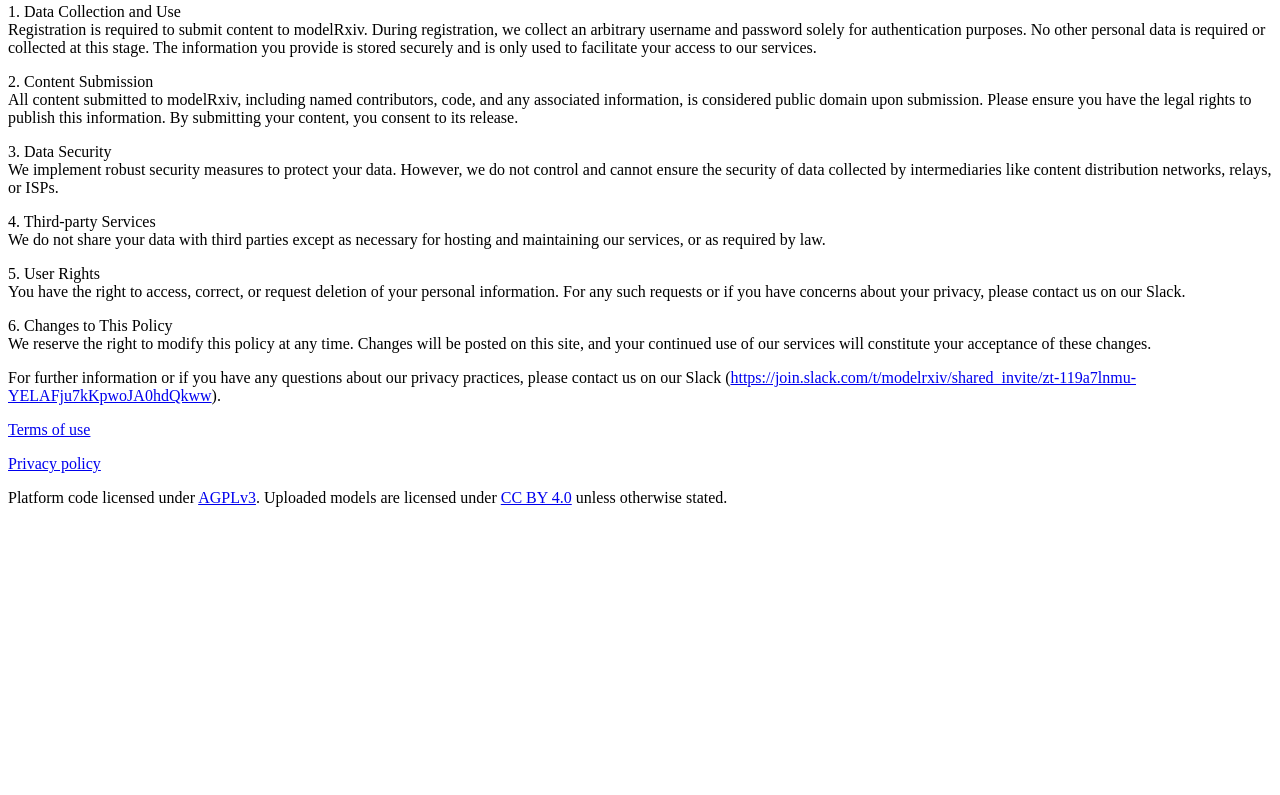
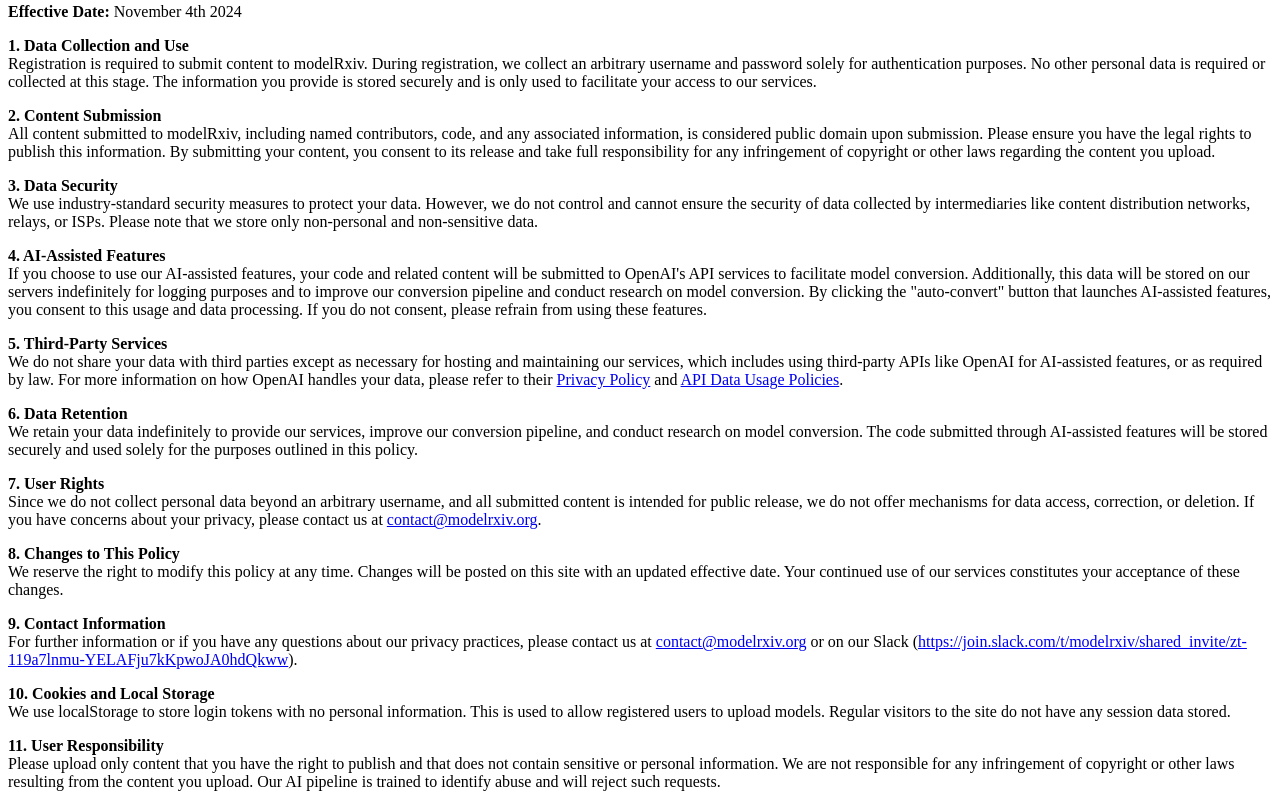
Before and after one commit to carrowkeel/modelrxiv, a plain HTML site: page privacy.html in a window 1280 px wide. Shown: the part 82-877 px from the top of the page. Before the commit the page ends 800 px from the top, so only its background shows below. Drawn offline with Linux system fonts and the light colour scheme; a script that the page names is missing.

Commit message:
updating privacy to reflect data sent to LLMs + storage of conversion requests

```diff
--- a/privacy.html
+++ b/privacy.html
@@ -14,25 +14,39 @@
 </header>
 <div class="wrap">
 	<div class="main">
-		<h3>Privacy policy</h3>
-		<p>1. Data Collection and Use<br>
+		<h3>Privacy Policy</h3>
+		<p><strong>Effective Date:</strong> November 4th 2024</p>
+		<p><strong>1. Data Collection and Use</strong><br>
 		Registration is required to submit content to modelRxiv. During registration, we collect an arbitrary username and password solely for authentication purposes. No other personal data is required or collected at this stage. The information you provide is stored securely and is only used to facilitate your access to our services.</p>
-		<p>2. Content Submission<br>
-		All content submitted to modelRxiv, including named contributors, code, and any associated information, is considered public domain upon submission. Please ensure you have the legal rights to publish this information. By submitting your content, you consent to its release.</p>
-		<p>3. Data Security<br>
-		We implement robust security measures to protect your data. However, we do not control and cannot ensure the security of data collected by intermediaries like content distribution networks, relays, or ISPs.</p>
-		<p>4. Third-party Services<br>
-		We do not share your data with third parties except as necessary for hosting and maintaining our services, or as required by law.</p>
-		<p>5. User Rights<br>
-		You have the right to access, correct, or request deletion of your personal information. For any such requests or if you have concerns about your privacy, please contact us on our Slack.</p>
-		<p>6. Changes to This Policy<br>
-		We reserve the right to modify this policy at any time. Changes will be posted on this site, and your continued use of our services will constitute your acceptance of these changes.</p>
-		</p>For further information or if you have any questions about our privacy practices, please contact us on our Slack (<a target="_blank" href="https://join.slack.com/t/modelrxiv/shared_invite/zt-119a7lnmu-YELAFju7kKpwoJA0hdQkww">https://join.slack.com/t/modelrxiv/shared_invite/zt-119a7lnmu-YELAFju7kKpwoJA0hdQkww</a>).</p>
+		<p><strong>2. Content Submission</strong><br>
+		All content submitted to modelRxiv, including named contributors, code, and any associated information, is considered public domain upon submission. Please ensure you have the legal rights to publish this information. By submitting your content, you consent to its release and take full responsibility for any infringement of copyright or other laws regarding the content you upload.</p>
+		<p><strong>3. Data Security</strong><br>
+		We use industry-standard security measures to protect your data. However, we do not control and cannot ensure the security of data collected by intermediaries like content distribution networks, relays, or ISPs. Please note that we store only non-personal and non-sensitive data.</p>
+		<p><strong>4. AI-Assisted Features</strong><br>
+		If you choose to use our AI-assisted features, your code and related content will be submitted to OpenAI's API services to facilitate model conversion. Additionally, this data will be stored on our servers indefinitely for logging purposes and to improve our conversion pipeline and conduct research on model conversion. By clicking the "auto-convert" button that launches AI-assisted features, you consent to this usage and data processing. If you do not consent, please refrain from using these features.</p>
+		<p><strong>5. Third-Party Services</strong><br>
+		We do not share your data with third parties except as necessary for hosting and maintaining our services, which includes using third-party APIs like OpenAI for AI-assisted features, or as required by law. For more information on how OpenAI handles your data, please refer to their <a href="https://openai.com/policies/privacy-policy">Privacy Policy</a> and <a href="https://openai.com/policies/api-data-usage-policies">API Data Usage Policies</a>.</p>
+		<p><strong>6. Data Retention</strong><br>
+		We retain your data indefinitely to provide our services, improve our conversion pipeline, and conduct research on model conversion. The code submitted through AI-assisted features will be stored securely and used solely for the purposes outlined in this policy.</p>
+		<p><strong>7. User Rights</strong><br>
+		Since we do not collect personal data beyond an arbitrary username, and all submitted content is intended for public release, we do not offer mechanisms for data access, correction, or deletion. If you have concerns about your privacy, please contact us at <a href="mailto:contact@modelrxiv.org">contact@modelrxiv.org</a>.</p>
+		<p><strong>8. Changes to This Policy</strong><br>
+		We reserve the right to modify this policy at any time. Changes will be posted on this site with an updated effective date. Your continued use of our services constitutes your acceptance of these changes.</p>
+		<p><strong>9. Contact Information</strong><br>
+		For further information or if you have any questions about our privacy practices, please contact us at <a href="mailto:contact@modelrxiv.org">contact@modelrxiv.org</a> or on our Slack (<a target="_blank" href="https://join.slack.com/t/modelrxiv/shared_invite/zt-119a7lnmu-YELAFju7kKpwoJA0hdQkww">https://join.slack.com/t/modelrxiv/shared_invite/zt-119a7lnmu-YELAFju7kKpwoJA0hdQkww</a>).</p>
+		<p><strong>10. Cookies and Local Storage</strong><br>
+		We use localStorage to store login tokens with no personal information. This is used to allow registered users to upload models. Regular visitors to the site do not have any session data stored.</p>
+		<p><strong>11. User Responsibility</strong><br>
+		Please upload only content that you have the right to publish and that does not contain sensitive or personal information. We are not responsible for any infringement of copyright or other laws resulting from the content you upload. Our AI pipeline is trained to identify abuse and will reject such requests.</p>
+		<p><strong>12. Governing Law</strong><br>
+		This privacy policy and the use of our services are governed by the laws applicable in our jurisdiction.</p>
+		<p>For further information or if you have any questions about our privacy practices, please contact us on our Slack (<a target="_blank" href="https://join.slack.com/t/modelrxiv/shared_invite/zt-119a7lnmu-YELAFju7kKpwoJA0hdQkww">https://join.slack.com/t/modelrxiv/shared_invite/zt-119a7lnmu-YELAFju7kKpwoJA0hdQkww</a>).</p>
 	</div>
 </div>
 <footer>
 	<div class="wrap">
 		<div class="col">
+			<p><a href="/help.html">How to upload models</a></p>
 			<p><a href="/terms.html">Terms of use</a></p>
 			<p><a href="/privacy.html">Privacy policy</a></p>
 		</div>
```
